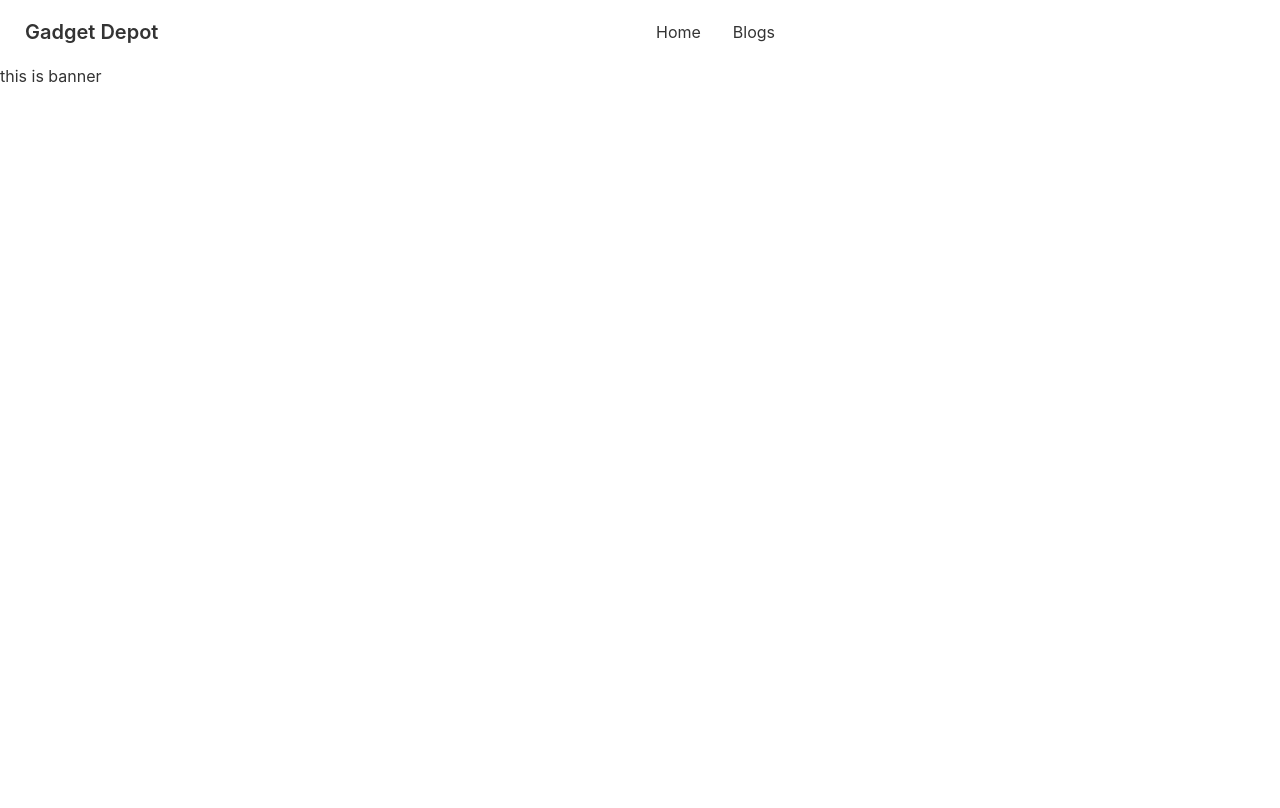
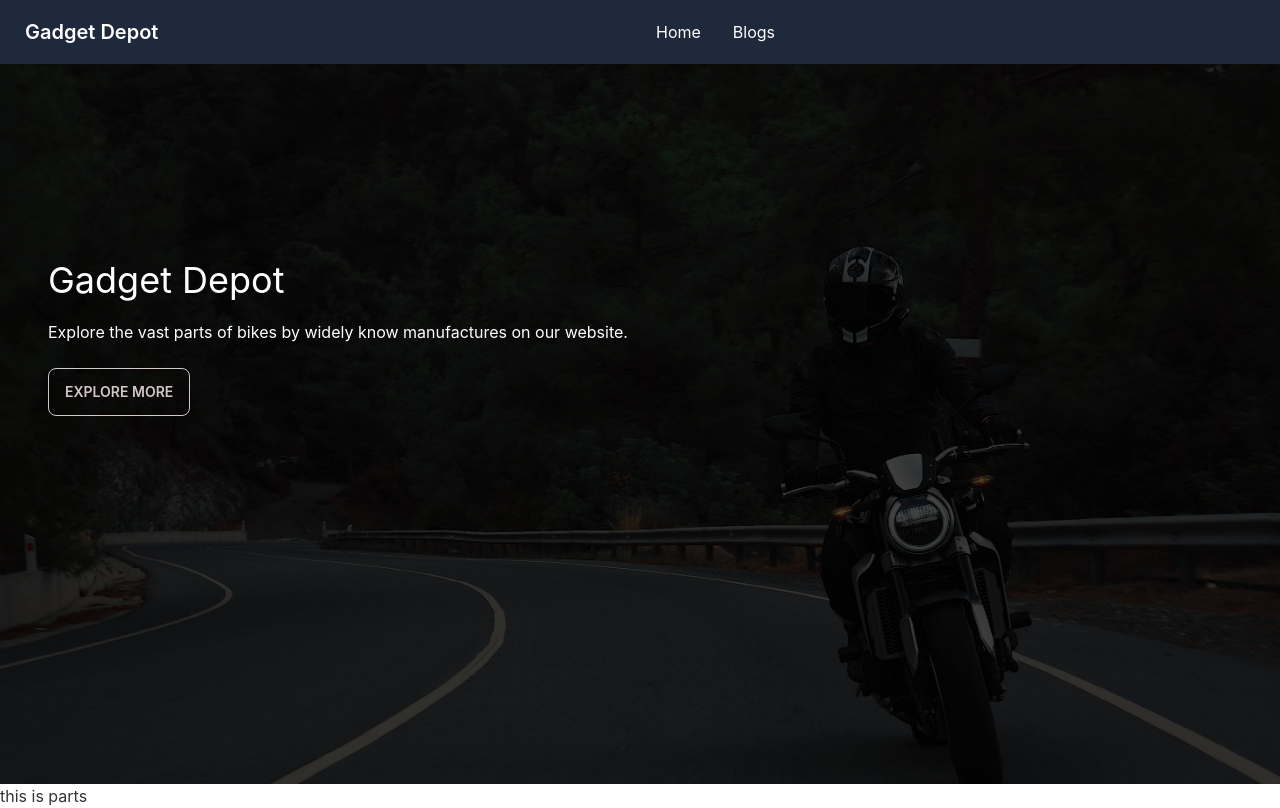
Before and after one commit to ahsanulhasankabbo/gadget-depot-client-side, a React (Create React App) app: page / in a window 1280 px wide. Built offline with nearby package versions, Linux system fonts and the light colour scheme.

Commit message:
banner add

```diff
--- a/public/index.html
+++ b/public/index.html
@@ -24,7 +24,7 @@
       work correctly both with client-side routing and a non-root public URL.
       Learn how to configure a non-root public URL by running `npm run build`.
     -->
-    <title>React App</title>
+    <title>Gadget Depot</title>
   </head>
   <body>
     <noscript>You need to enable JavaScript to run this app.</noscript>
--- a/src/App.js
+++ b/src/App.js
@@ -1,7 +1,7 @@
 import { Route, Routes } from 'react-router-dom';
 import './App.css';
 import Blogs from './Pages/Blogs/Blogs';
-import Banner from './Pages/Home/Banner';
+import Home from './Pages/Home/Home';
 import Header from './Pages/Shared/Header';
 
 function App() {
@@ -9,7 +9,7 @@ function App() {
     <div>
       <Header></Header>
       <Routes>
-        <Route path='/' element={<Banner></Banner>}></Route>
+        <Route path='/' element={<Home></Home>}></Route>
         <Route path='/blogs' element={<Blogs></Blogs>}></Route>
       </Routes>
     </div>
--- /dev/null
+++ b/src/Pages/Home/Banner.css
@@ -0,0 +1,11 @@
+.banner {
+    background-image: url('./banner.jpg');
+    background-size: cover;
+    background-repeat: no-repeat;
+    height: 90vh;
+}
+.banner button{
+    border: 1px solid #d3c8c8;
+    background-color: transparent;
+    color: #d3c8c8;
+}
--- a/src/Pages/Home/Banner.js
+++ b/src/Pages/Home/Banner.js
@@ -1,10 +1,15 @@
 import React from 'react';
+import './Banner.css'
 
 const Banner = () => {
     return (
-        <div>
-            <h1>this is banner</h1>
-        </div>
+        <div className='banner'>
+                <div className='text-white py-44 px-12'>
+                    <h1 className='text-4xl my-5'>Gadget Depot</h1>
+                    <p>Explore the vast parts of bikes by widely know manufactures on our website.</p>
+                    <button className='btn mt-6'>Explore more</button>
+                </div>
+            </div>
     );
 };
 
--- /dev/null
+++ b/src/Pages/Home/Home.js
@@ -0,0 +1,14 @@
+import React from 'react';
+import Banner from './Banner';
+import Parts from './Parts';
+
+const Home = () => {
+    return (
+        <div>
+            <Banner></Banner>
+            <Parts></Parts>
+        </div>
+    );
+};
+
+export default Home;
--- /dev/null
+++ b/src/Pages/Home/Parts.js
@@ -0,0 +1,11 @@
+import React from 'react';
+
+const Parts = () => {
+    return (
+        <div>
+            <h1>this is parts</h1>
+        </div>
+    );
+};
+
+export default Parts;
--- a/src/Pages/Shared/Header.js
+++ b/src/Pages/Shared/Header.js
@@ -7,20 +7,20 @@ const Header = () => {
     <li><Link to='/blogs'>Blogs</Link> </li>
     </>
     return (
-        <div class="navbar bg-base-100">
+        <div class="navbar bg-slate-800 text-white">
             <div class="navbar-start">
                 <div class="dropdown">
                     <label tabindex="0" class="btn btn-ghost lg:hidden">
                         <svg xmlns="http://www.w3.org/2000/svg" class="h-5 w-5" fill="none" viewBox="0 0 24 24" stroke="currentColor"><path stroke-linecap="round" stroke-linejoin="round" stroke-width="2" d="M4 6h16M4 12h8m-8 6h16" /></svg>
                     </label>
-                    <ul tabindex="0" class="menu menu-compact dropdown-content mt-3 p-2 shadow bg-base-100 rounded-box w-52">
+                    <ul tabindex="0" class="bg-slate-800 menu menu-compact dropdown-content mt-3 p-2 shadow bg-base-100 rounded-box w-52">
                         {menuItems}
                     </ul>
                 </div>
                 <Link to='/' class="btn btn-ghost normal-case text-xl">Gadget Depot</Link>
             </div>
-            <div class="navbar-center hidden lg:flex">
-                <ul class="menu menu-horizontal p-0">
+            <div class="navbar-center hidden lg:flex ">
+                <ul class="menu menu-horizontal p-0 ">
                     {menuItems}
                 </ul>
             </div>
```
Also changed, not shown: public/parts.json (added, +56 -0 lines), src/Pages/Home/banner.jpg (added).
